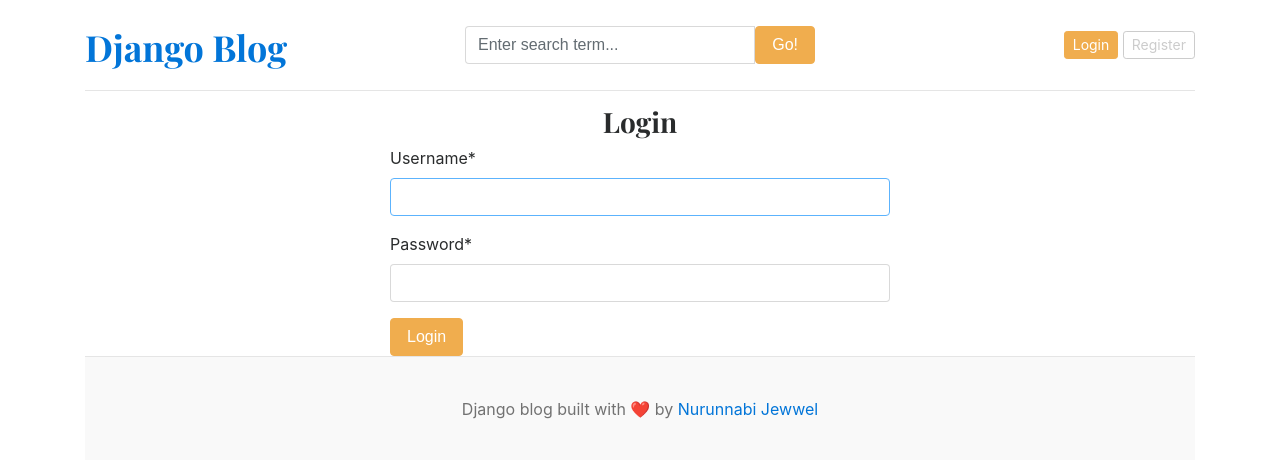
After one commit to nurunnabi-wd/django-blog, a Django app: page /login/ in a window 1280 px wide. The commit adds this page. Shown: the top 460 px of the page. Run offline with Django 4.2, Linux system fonts and the light colour scheme; data that the repository does not hold is empty; some libraries are stand-ins or nearby versions.

Commit message:
registration and login functionality

```diff
--- a/blog_main/settings.py
+++ b/blog_main/settings.py
@@ -39,6 +39,8 @@ INSTALLED_APPS = [
     "django.contrib.staticfiles",
     "blogs",
     'assignments',
+    'crispy_forms',
+    'crispy_bootstrap4',
 ]
 
 MIDDLEWARE = [
@@ -131,3 +133,4 @@ DEFAULT_AUTO_FIELD = "django.db.models.BigAutoField"
 
 MEDIA_URL = '/media/'
 MEDIA_ROOT = BASE_DIR / 'media'
+CRISPY_TEMPLATE_PACK = 'bootstrap4'
--- a/blog_main/urls.py
+++ b/blog_main/urls.py
@@ -10,7 +10,10 @@ urlpatterns = [
     path("admin/", admin.site.urls),
     path("", views.home, name="home"),
     path("category/", include('blogs.urls')),
-    path("<slug:slug>/", BlogsView.blogs, name='blogs'),
+    path("blogs/<slug:slug>/", BlogsView.blogs, name='blogs'),
     # Search Endpoint
     path("blog/search/", BlogsView.search, name="search"),
+    path("register/", views.register, name="register"),
+    path("login/", views.login, name="login"),
+    path("logout/", views.logout, name="logout"),
 ] + static(settings.MEDIA_URL, documet_root=settings.MEDIA_ROOT)
--- a/blog_main/views.py
+++ b/blog_main/views.py
@@ -1,6 +1,9 @@
-from django.shortcuts import render
+from django.shortcuts import redirect, render
+from .forms import RegistrationForm
 from blogs.models import Blog, Category
 from assignments.models import About
+from django.contrib.auth.forms import AuthenticationForm
+from django.contrib import auth
 
 
 def home(request):
@@ -19,3 +22,41 @@ def home(request):
         'about': about,
     }
     return render(request, 'home.html', context)
+
+
+def register(request):
+    if request.method == 'POST':
+        form = RegistrationForm(request.POST)
+        if form.is_valid():
+            form.save()
+            return redirect('register')
+        else:
+            print(form.errors)
+    else:
+        form = RegistrationForm()
+    context = {
+        'form': form,
+    }
+    return render(request, 'register.html', context)
+
+
+def login(request):
+    if request.method == 'POST':
+        form = AuthenticationForm(request, request.POST)
+        if form.is_valid():
+            username = form.cleaned_data['username']
+            password = form.cleaned_data['password']
+
+            user = auth.authenticate(username=username, password=password)
+
+            if user is not None:
+                auth.login(request, user)
+            return redirect('home')
+    form = AuthenticationForm()
+    context = {'form': form, }
+    return render(request, 'login.html', context)
+
+
+def logout(request):
+    auth.logout(request)
+    return redirect('home')
--- a/templates/base.html
+++ b/templates/base.html
@@ -49,8 +49,19 @@
             </form>
           </div>
           <div class="col-4 d-flex justify-content-end align-items-center">
-            <a class="btn btn-sm btn-warning" href="#">Sign In</a> &nbsp;
-            <a class="btn btn-sm btn-outline-secondary" href="#">Register</a>
+            {% if not user.is_authenticated %}
+            <a class="btn btn-sm btn-warning" href="{% url 'login' %}">Login</a>
+            &nbsp;
+            <a
+              class="btn btn-sm btn-outline-secondary"
+              href="{% url 'register' %}"
+              >Register</a
+            >
+            {% else %}
+            <span>You logged is as {{ user }}</span>
+            &emsp;
+            <span><a href="{% url 'logout' %}">Logout</a></span>
+            {% endif %}
           </div>
         </div>
       </header>
--- /dev/null
+++ b/templates/login.html
@@ -0,0 +1,11 @@
+{% extends 'base.html' %} {% block content %} {% load crispy_forms_tags %}
+<h3 class="text-center">Login</h3>
+<form
+  action="{% url 'login' %}"
+  method="POST"
+  style="width: 500px; margin: auto"
+>
+  {% csrf_token %} {{ form | crispy }}
+  <button type="submit" class="btn btn-warning">Login</button>
+</form>
+{% endblock %}
```
Also changed, not shown: blog_main/forms.py (added, +8 -0 lines), templates/register.html (added, +11 -0 lines).
